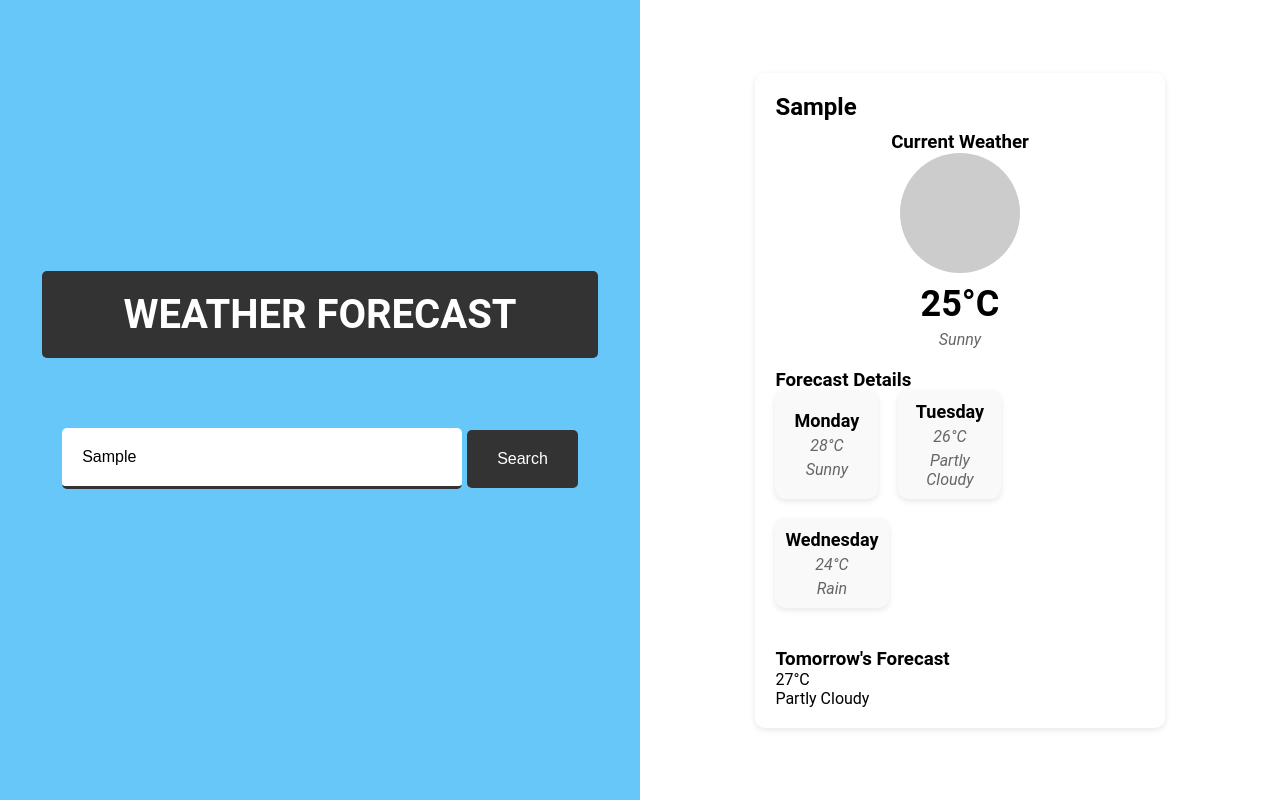
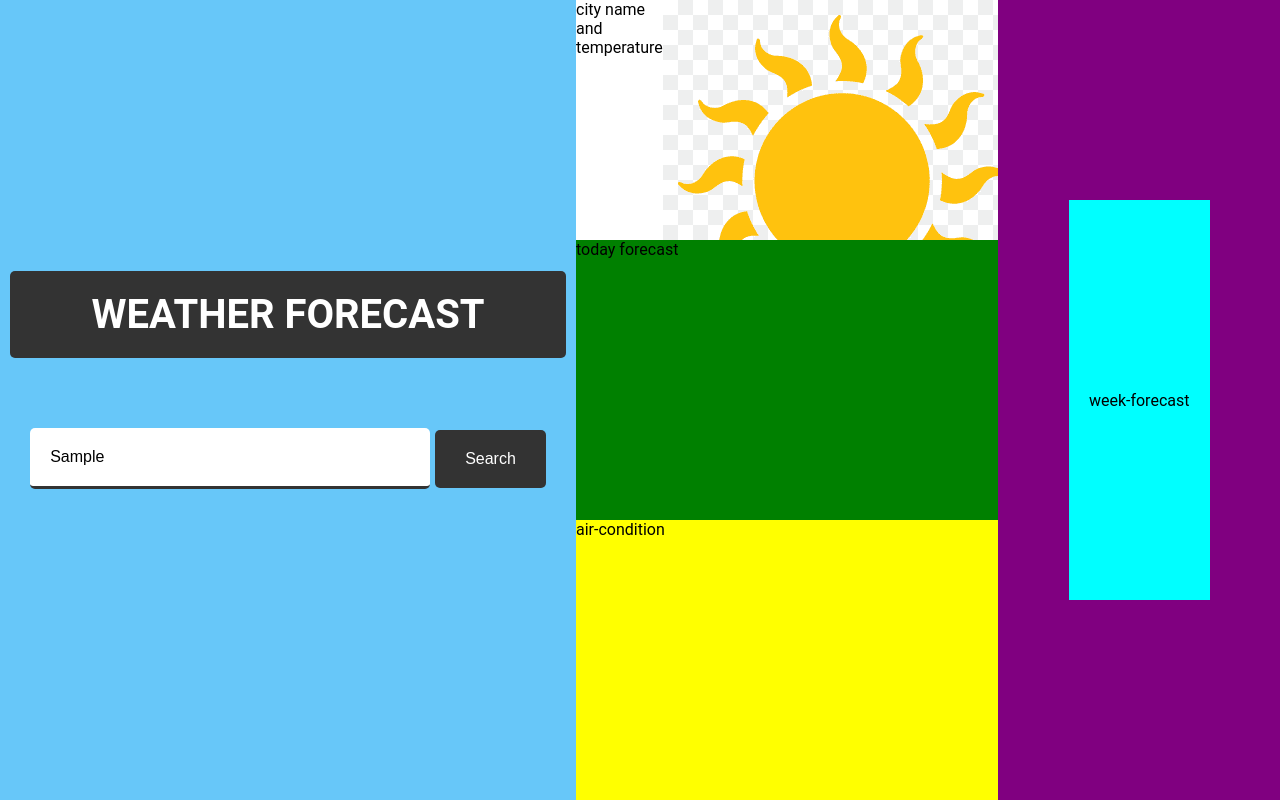
Before and after one commit to farzamsh/Final-Project-Fronted, a plain HTML site: page index.html in a window 1280 px wide. Both pictures are taken after typing "Sample" into the empty fields and a click on the button "Search". Drawn offline with Linux system fonts and the light colour scheme; no server answers.

Commit message:
completing the devs of all parts

```diff
--- a/index.html
+++ b/index.html
@@ -21,7 +21,30 @@
       </div>
     </div>
     <div class="container-right">
-    <section id="forecast-section">
+      <div class="left-side" id="innerleft">
+        <div class="city-info">
+          <div class="name-temperature">city name and temperature</div>
+          <!-- <div class="temperature">temperature number</div> -->
+          <div class="weather-picture"><img src="/images/sun.jpg" alt=""></div>
+        </div>
+        <div class="today-forecast"> today forecast</div>
+        <div class="air-condition">air-condition </div>
+      </div>
+      <div class="right-side">
+        <div class="week-forecast">
+          week-forecast
+        </div>
+      </div>
+    </div>
+  </div>
+  <script src="script.js"></script>
+</body>
+
+</html>
+
+
+
+<!-- <section id="forecast-section">
       <h2 id="location-name"></h2>
       <div id="current-weather">
         <h3>Current Weather</h3>
@@ -41,10 +64,4 @@
         <p id="tomorrow-temperature"></p>
         <p id="tomorrow-description"></p>
       </div>
-    </section>
-  </div>
-</div>
-  <script src="script.js"></script>
-</body>
-
-</html>
+    </section> -->
--- a/script.js
+++ b/script.js
@@ -14,6 +14,16 @@ const forecastList = document.getElementById("forecast-list");
 const tomorrowWeatherIcon = document.getElementById("tomorrow-weather-icon");
 const tomorrowTemperature = document.getElementById("tomorrow-temperature");
 const tomorrowDescription = document.getElementById("tomorrow-description");
+
+
+// Add an event listener to the search button and get the value of the input field when the button is clicked
+locInput.addEventListener("keyup", (event) => {
+  if (event.keyCode === 13) {
+    event.preventDefault();
+    searchButton.click();
+  }
+  console.log(locInput.value);
+});
 
 searchButton.addEventListener("click", () => {
   const location = locationInput.value;
@@ -81,8 +91,8 @@ const introAnimation = () => {
 
   const containerLeft = document.querySelector(".container-left");
   const containerRight = document.querySelector(".container-right");
-  containerLeft.style = "width: 50%;";
-  containerRight.style = "display: flex; width: 50%; ";
+  containerLeft.style = "width: 45%;";
+  containerRight.style = "display: flex; width: 55%; ";
   headline.style = "font-size: 40px;";
   locInput.style = "  width: 400px;";
 }
--- a/styles.css
+++ b/styles.css
@@ -31,25 +31,7 @@ a {
   justify-content: center;
   align-items: center;
   background-color: #67C7F9;
-  /* background-color: #4a7ea8; */
-  /* background-image: url('/images/background1.jpg');
-  background-size: contain;
-  background-position: top; */
-
-
   width: 100%;
-  height: 100vh;
-  transition: all 0.8s ease-in-out;
-
-}
-
-.container-right {
-  display: flex;
-  flex-direction: column;
-  justify-content: center;
-  align-items: center;
-  background-color: white;
-  width: 0%;
   height: 100vh;
   transition: all 0.8s ease-in-out;
 
@@ -66,6 +48,7 @@ header {
   margin-bottom: 50px;
   transition: all 0.8s ease-in-out;
 }
+
 header h1 {
   transition: all 0.8s ease-in-out;
 }
@@ -124,103 +107,77 @@ header h1 {
   color: #000;
 }
 
-.container-right h1 {
-  font-size: 50px;
-  font-weight: 700;
-  color: 985c7c;
+.container-right {
+  display: flex;
+  flex-direction: row;
+  justify-content: center;
+  align-items: center;
+  background-color: white;
+  width: 0%;
+  height: 100vh;
+  transition: all 0.8s ease-in-out;
 }
 
-#forecast-section {
-  max-width: 600px;
-  margin: 0 auto;
-  padding: 20px;
-  background-color: #fff;
-  border-radius: 10px;
-  box-shadow: 0 2px 6px rgba(0, 0, 0, 0.1);
+#innerleft {
+  display: flex;
+  flex-direction: column;
+  justify-content: center;
+  align-items: center;
+  width: 60%;
+  height: 100%;
+  background-color: red;
 }
 
-#location-name {
-  margin-bottom: 10px;
-  font-size: 24px;
-  font-weight: 600;
+#innerleft .city-info {
+  display: flex;
+  flex-direction: row;
+  justify-content: space-between;
+  width: 100%;
+  height: 30%;
+  background-color: white;
 }
 
-#current-weather {
-  margin-bottom: 20px;
-  text-align: center;
+.innerleft .city-info .weather-picture{
+  display: flex;
+  overflow: hidden;
+  width: 50%;
+  height: 100%;
+  background-color: blue;
+}
+.innerleft .city-info .weather-info img{
+  width: 50%;
+  height: 100%;
+  background-color: yellow;
 }
 
-#current-weather-icon {
-  width: 120px;
-  height: 120px;
-  background-color: #ccc;
-  margin: 0 auto;
-  border-radius: 50%;
+#innerleft .today-forecast {
+  width: 100%;
+  height: 35%;
+  background-color: green;
+}
+
+#innerleft .air-condition {
+  width: 100%;
+  height: 35%;
+  background-color: yellow;
+}
+
+.container-right .right-side {
   display: flex;
+  flex-direction: column;
   justify-content: center;
   align-items: center;
-  font-size: 60px;
-  color: #333;
-  text-shadow: 1px 1px 2px rgba(0, 0, 0, 0.1);
+  width: 40%;
+  height: 100%;
+  background-color: purple;
 }
-
-#current-temperature {
-  font-size: 36px;
-  font-weight: 600;
-  margin-top: 10px;
+.container-right .right-side .week-forecast {
+  display: flex;
+  flex-direction: row;
+  justify-content: center;
+  align-items: center;
+  background-color: aqua;
+  /* margin: 0 auto; */
+  width: 50%;
+  height: 50%;
 }
-
-#current-description {
-  font-style: italic;
-  color: #666;
-  margin-top: 5px;
-}
-
-#forecast-details {
-  margin-bottom: 20px;
-}
-
-#forecast-list {
-  display: flex;
-  flex-wrap: wrap;
-}
-
-.forecast-item {
-  flex-basis: calc(33.33% - 20px);
-  margin-right: 20px;
-  margin-bottom: 20px;
-  background-color: #f9f9f9;
-  border-radius: 10px;
-  padding: 10px;
-  display: flex;
-  flex-direction: column;
-  align-items: center;
-  justify-content: center;
-  text-align: center;
-  box-shadow: 0 2px 6px rgba(0, 0, 0, 0.1);
-}
-
-.forecast-item h4 {
-  margin: 0;
-  font-weight: 600;
-  font-size: 18px;
-}
-
-.forecast-item p {
-  margin: 0;
-  margin-top: 5px;
-  font-style: italic;
-  color: #666;
-}
-
-/*
-@media (max-width: 600px) {
-  #forecast-list {
-    flex-direction: column;
-  }
-
-  .forecast-item {
-    flex-basis: 100%;
-    margin-right: 0;
-  }
-/* } */
```
Also changed, not shown: images/sun.jpg (added). Lines whose indentation alone changed are shown as unchanged.
